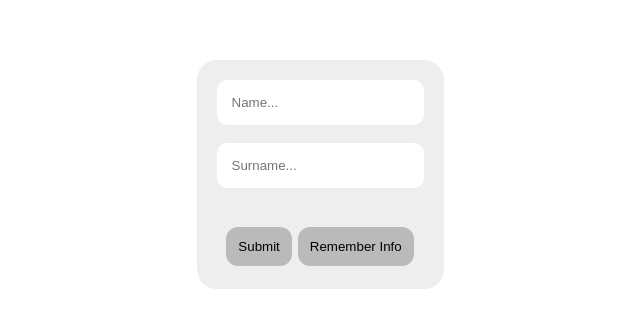
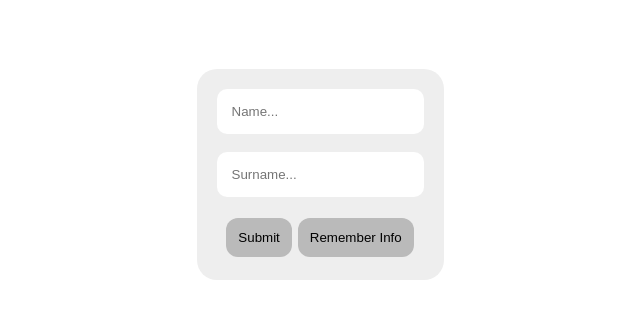
Before and after one commit to 2d-game-dev/Frontend-Storage-Practice, a plain HTML site: page index.html in a window 1280 px wide. Shown: the part 226-554 px from the top of the page, without its empty margins (320-960 px from the left). Drawn offline with Linux system fonts and the light colour scheme.

Commit message:
Update index.html

```diff
--- a/index.html
+++ b/index.html
@@ -10,7 +10,7 @@
 <body>
   <form>
     <input type="text" id="name" placeholder="Name..."><br>
-    <input type="text" id="surname" placeholder="Surname..."><br><br>
+    <input type="text" id="surname" placeholder="Surname..."><br>
     <div class="button-container">
       <button id="btn">Submit</button>
       <button id="btn1">Remember Info</button>
```
